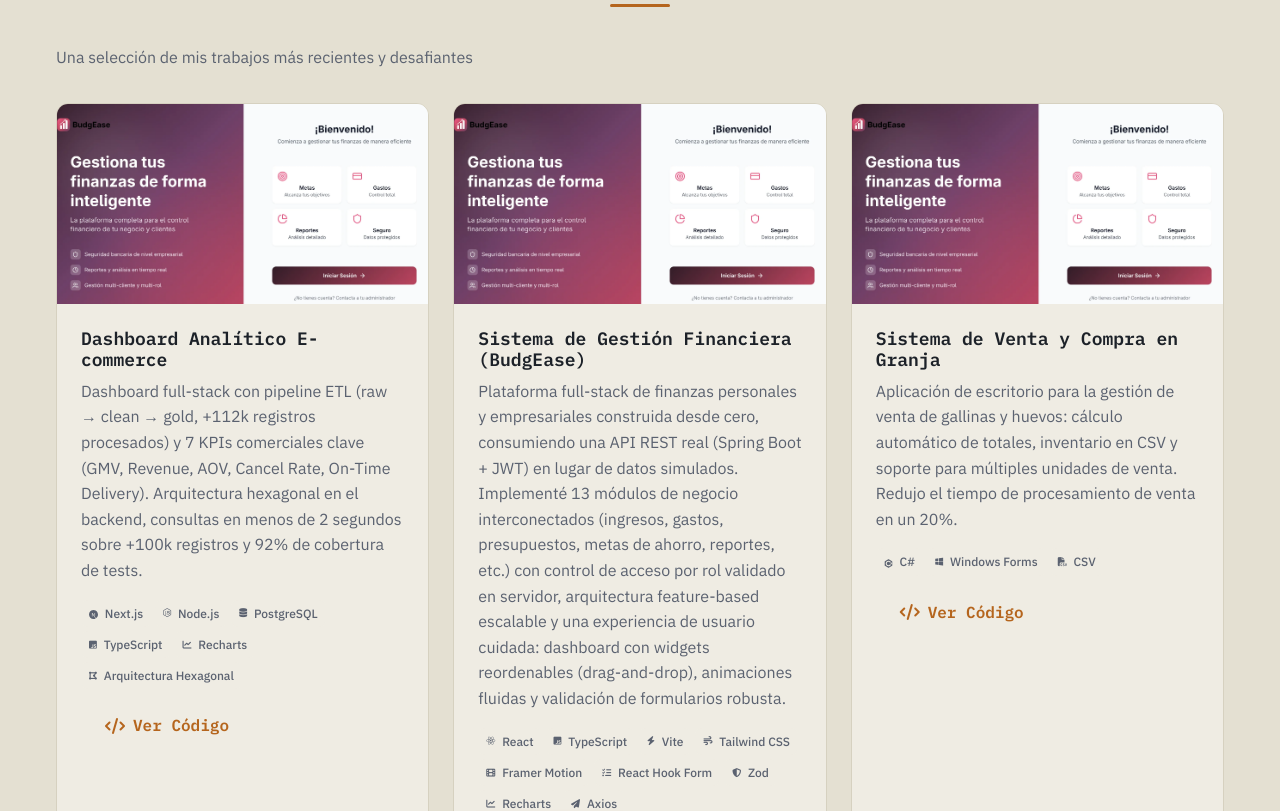
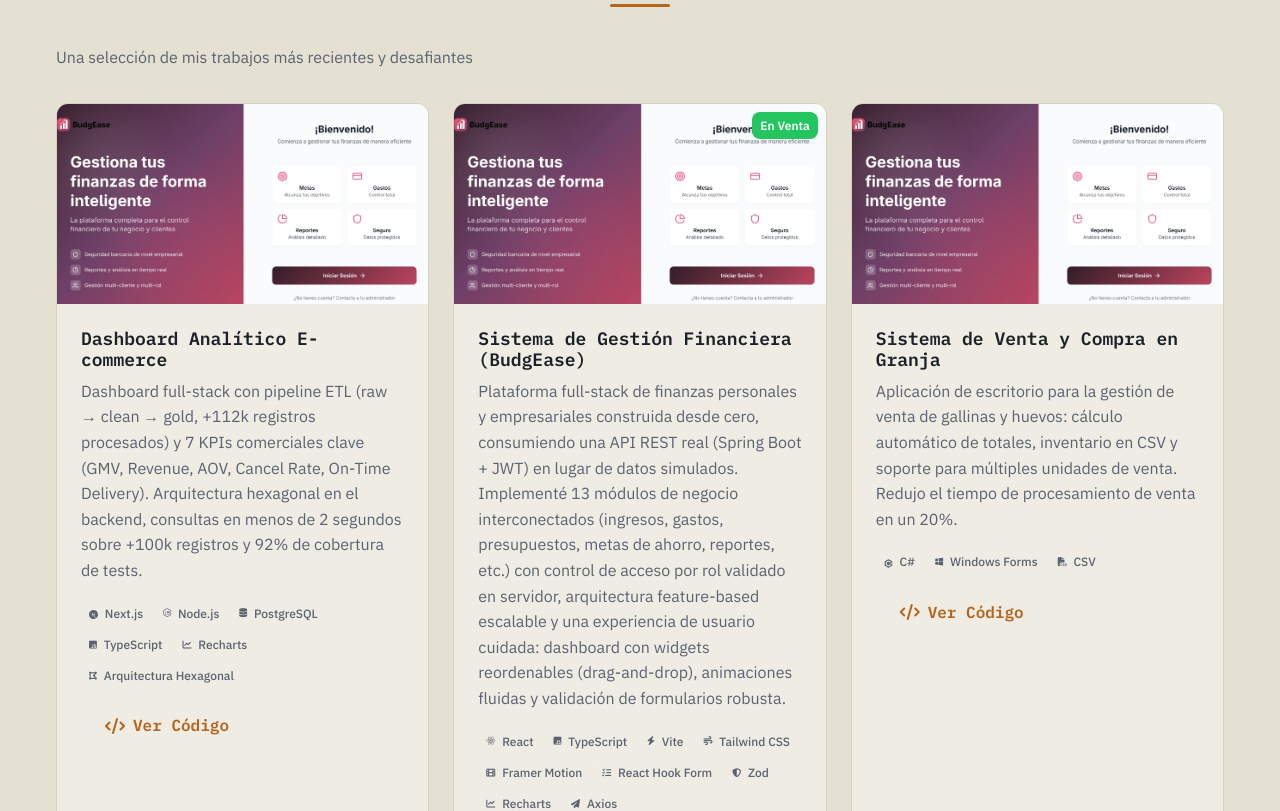
Before and after one commit to EmersonRodas9029/Portafolio_web, a website with bundled scripts: page index.html in a window 1280 px wide. Shown: the part 6788-7599 px from the top of the page. Built offline with nearby package versions, Linux system fonts and the light colour scheme; animation ran at ten frames a second; files whose address does not match are found by name.

Commit message:
feat: add badge support to project cards with dynamic styling based on status

```diff
--- a/css/components.css
+++ b/css/components.css
@@ -467,11 +467,39 @@
   box-shadow: 0 12px 20px -5px rgba(0, 0, 0, 0.15);
 }
 
+.project-card__image-container {
+  position: relative;
+}
+
 .project-card__image {
   width: 100%;
   height: 200px;
   object-fit: cover;
   transition: transform 0.5s ease;
+}
+
+.project-card__badge {
+  position: absolute;
+  top: var(--spacing-sm);
+  right: var(--spacing-sm);
+  z-index: 2;
+  color: #fff;
+  padding: var(--spacing-xs) var(--spacing-sm);
+  border-radius: var(--border-radius);
+  font-size: var(--font-size-xs);
+  font-weight: 600;
+}
+
+.project-card__badge--success {
+  background: var(--color-success, #22c55e);
+}
+
+.project-card__badge--neutral {
+  background: var(--color-text-secondary, #6b7280);
+}
+
+.project-card__badge--danger {
+  background: var(--color-danger, #ef4444);
 }
 
 .project-card:hover .project-card__image {
--- a/js/data/projects.js
+++ b/js/data/projects.js
@@ -16,7 +16,8 @@ export const projects = [
     image: 'img/projects/sistema-gestion-financiera/cover.webp',
     demoUrl: 'https://budg-ease-local.vercel.app/#/login',
     codeUrl: 'https://github.com/EmersonRodas9029/sistema_de_gestion_financiera_frontend',
-    featured: true
+    featured: true,
+    badge: 'En Venta'
   },
   {
     title: 'Sistema de Venta y Compra en Granja',
--- a/js/main.js
+++ b/js/main.js
@@ -269,11 +269,19 @@ class PortfolioApp {
       return;
     }
 
+    // Colores por estado del badge; estados no listados caen en 'success'
+    const BADGE_STYLES = {
+      'en venta': 'success',
+      'vendido': 'neutral',
+      'no disponible': 'danger'
+    };
+
     const featuredProjects = projects.filter(project => project.featured);
 
     projectsGrid.innerHTML = featuredProjects.map(project => {
       const demoIcon = renderIcon('fas fa-external-link-alt');
       const codeIcon = renderIcon('fas fa-code');
+      const badgeStyle = project.badge ? (BADGE_STYLES[project.badge.toLowerCase()] || 'success') : '';
 
       // Icono especial para proyectos con Docker
       const dockerIcon = project.technologies.includes('Docker')
@@ -294,6 +302,7 @@ class PortfolioApp {
       return `
         <article class="project-card reveal-item">
           <div class="project-card__image-container">
+            ${project.badge ? `<span class="project-card__badge project-card__badge--${badgeStyle}">${project.badge}</span>` : ''}
             <img src="${project.image}" alt="${project.title} - Desarrollado por Emerson Rodas" class="project-card__image" loading="lazy">
             <div class="project-card__overlay">
               <div class="project-card__links--overlay">
```
